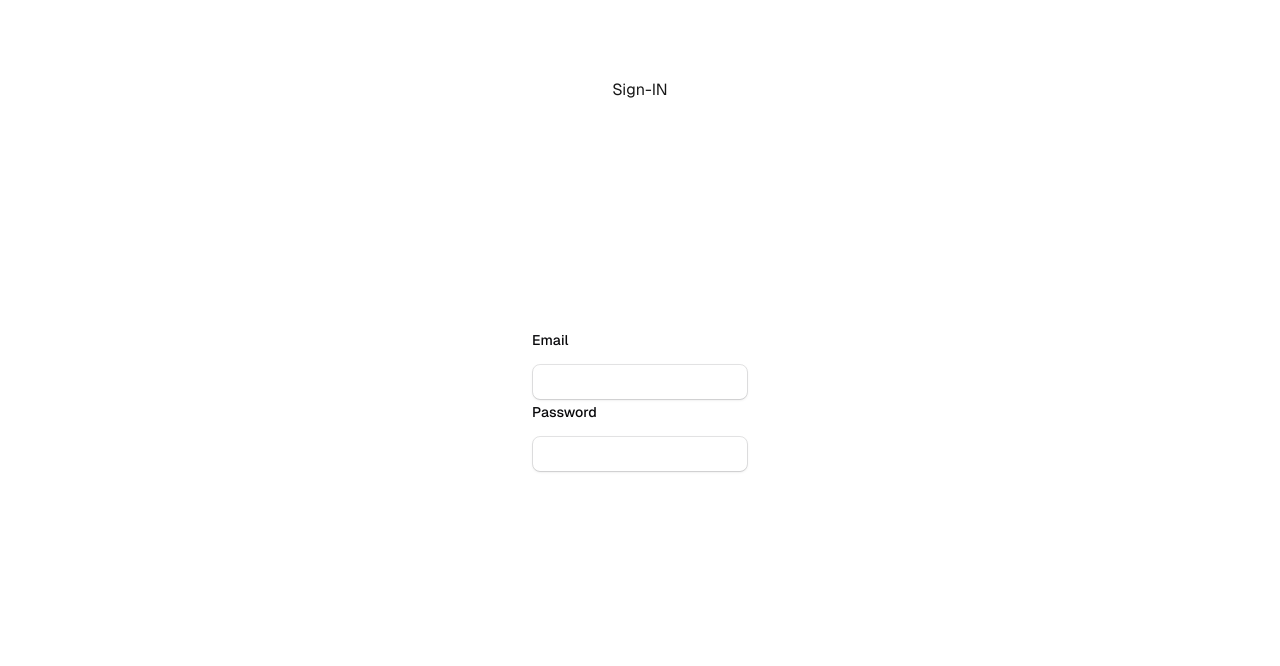
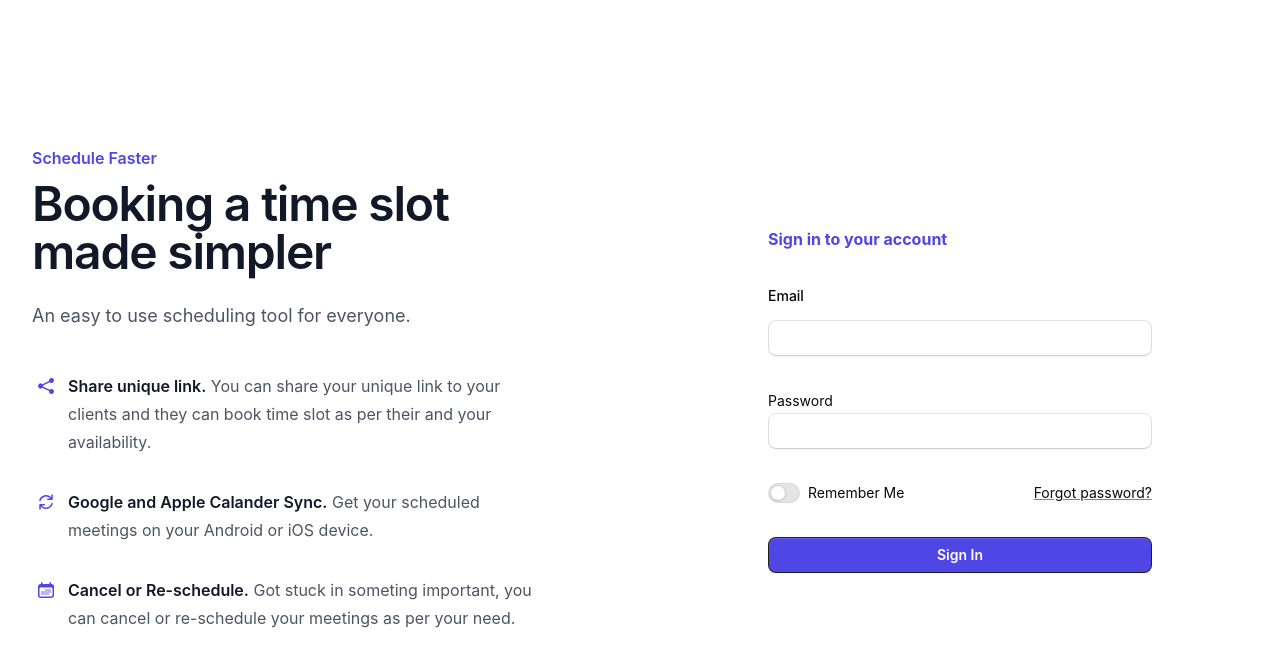
Before and after one commit to shivambhatia604/scheduling_software, a Next.js app: page / in a window 1280 px wide. Shown: the top 666 px of the page. Built offline with nearby package versions, Linux system fonts and the light colour scheme; a web font is replaced by a local one.

Commit message:
sign in FE logic

```diff
--- /dev/null
+++ b/app/components/Landing/landingText.tsx
@@ -0,0 +1,64 @@
+import React from "react";
+import {
+  ArrowPathIcon,
+  ShareIcon,
+  CalendarDaysIcon,
+} from "@heroicons/react/20/solid";
+const features = [
+  {
+    name: "Share unique link.",
+    description:
+      "You can share your unique link to your clients and they can book time slot as per their and your availability.",
+    icon: ShareIcon,
+  },
+  {
+    name: "Google and Apple Calander Sync.",
+    description: "Get your scheduled meetings on your Android or iOS device.",
+    icon: ArrowPathIcon,
+  },
+  {
+    name: "Cancel or Re-schedule.",
+    description:
+      "Got stuck in someting important, you can cancel or re-schedule your meetings as per your need.",
+    icon: CalendarDaysIcon,
+  },
+];
+function LandingText() {
+  return (
+    <div className="overflow-hidden bg-white py-24 sm:py-32">
+      <div className="mx-auto max-w-7xl px-6 lg:px-8">
+        <div className="mx-auto grid max-w-2xl grid-cols-1 gap-x-8 gap-y-16 sm:gap-y-20 lg:mx-0 lg:max-w-none lg:grid-cols-1">
+          <div className="lg:pr-8 lg:pt-4">
+            <div className="lg:max-w-lg">
+              <h2 className="text-base/7 font-semibold text-indigo-600">
+                Schedule Faster
+              </h2>
+              <p className="mt-2 text-pretty text-4xl font-semibold tracking-tight text-gray-900 sm:text-5xl">
+                Booking a time slot made simpler
+              </p>
+              <p className="mt-6 text-lg/8 text-gray-600">
+                An easy to use scheduling tool for everyone.
+              </p>
+              <dl className="mt-10 max-w-xl space-y-8 text-base/7 text-gray-600 lg:max-w-none">
+                {features.map((feature) => (
+                  <div key={feature.name} className="relative pl-9">
+                    <dt className="inline font-semibold text-gray-900">
+                      <feature.icon
+                        aria-hidden="true"
+                        className="absolute left-1 top-1 h-5 w-5 text-indigo-600"
+                      />
+                      {feature.name}
+                    </dt>{" "}
+                    <dd className="inline">{feature.description}</dd>
+                  </div>
+                ))}
+              </dl>
+            </div>
+          </div>
+        </div>
+      </div>
+    </div>
+  );
+}
+
+export default LandingText;
--- a/app/page.tsx
+++ b/app/page.tsx
@@ -1,21 +1,71 @@
-"use client"
-import { useState } from 'react';
-import { Field, Label } from '@/ui/atoms/fieldset';
-import { Input } from '@/ui/atoms/input'
+"use client";
+import { useState } from "react";
+import { Field, Label, ErrorMessage } from "@/ui/atoms/fieldset";
+import { Input } from "@/ui/atoms/input";
+import { Switch } from "@/ui/atoms/switch";
+import { Button } from "@/ui/atoms/button";
+import { Text, TextLink } from "@/ui/atoms/text";
+import LandingText from "./components/Landing/landingText";
+import { emailRegex } from "@/lib/constants";
 
 export default function Home() {
-  const [name, setName] = useState('');
+  const [email, setEmail] = useState({ value: "", isValid: true });
+  const [password, setPassword] = useState("");
 
+  function validateEmail() {
+    if (email.value === "") {
+      return;
+    }
+    if (!emailRegex.test(email.value)) {
+      setEmail({ ...email, isValid: false });
+      return;
+    }
+    setEmail({ ...email, isValid: true });
+  }
   return (
-    <div className="grid grid-rows-[20px_1fr_20px] items-center justify-items-center min-h-screen p-8 pb-20 gap-16 sm:p-20 font-[family-name:var(--font-geist-sans)]">
-      <h1>Sign-IN</h1>
-      <Field>
-      <Label>Email</Label>
-      <Input name="full_name" value={name} onChange={(e) => setName(e.target.value)} />
-      <Label>Password</Label>
-      <Input name="full_name" value={name} onChange={(e) => setName(e.target.value)} />
-    </Field>
-
+    <div className="h-screen grid grid-cols-1 sm:grid-cols-2">
+      <LandingText />
+      <div className="my-auto mx-8 p-8 rounded-lg hover:shadow-[inset_0px_0px_12px_4px_rgba(79,70,229,0.3)]">
+        <div className="mx-auto w-9/12">
+          <h1 className="font-bold text-indigo-600">Sign in to your account</h1>
+          <Field className="mt-8">
+            <Label>Email</Label>
+            <Input
+              name="email"
+              type="email"
+              value={email.value}
+              invalid={!email.isValid}
+              onBlur={() => validateEmail()}
+              onChange={(e) => {
+                setEmail({ ...email, isValid: true, value: e.target.value });
+              }}
+            />
+            {!email.isValid && <ErrorMessage>Email is invalid</ErrorMessage>}
+            <div className="mt-8">
+              <Label>Password</Label>
+              <Input
+                name="full_name"
+                value={password}
+                onChange={(e) => setPassword(e.target.value)}
+              />
+            </div>
+            <div className="flex flex-wrap justify-between gap-2 mt-8">
+              <div className="flex items-center gap-2">
+                <Switch name="allow_embedding" color="indigo" />
+                <Label>Remember Me</Label>
+              </div>
+              <Text>
+                <TextLink href="#" className="text-indigo-600">
+                  Forgot password?
+                </TextLink>
+              </Text>
+            </div>
+            <div className="mt-8">
+              <Button className="w-full before:bg-indigo-600">Sign In</Button>
+            </div>
+          </Field>
+        </div>
+      </div>
     </div>
   );
 }
--- /dev/null
+++ b/lib/constants/index.js
@@ -0,0 +1 @@
+export const emailRegex = /^[^\s@]+@[^\s@]+\.[^\s@]+$/;
```
